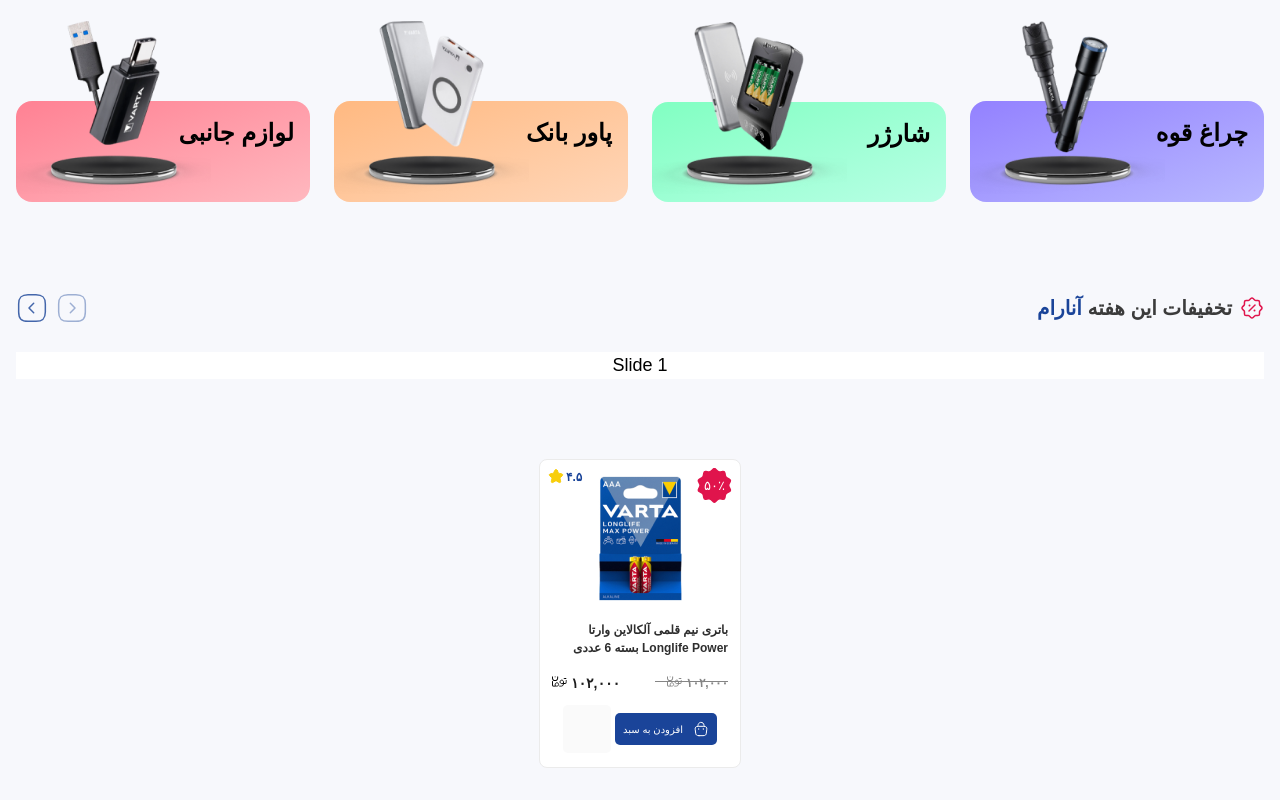
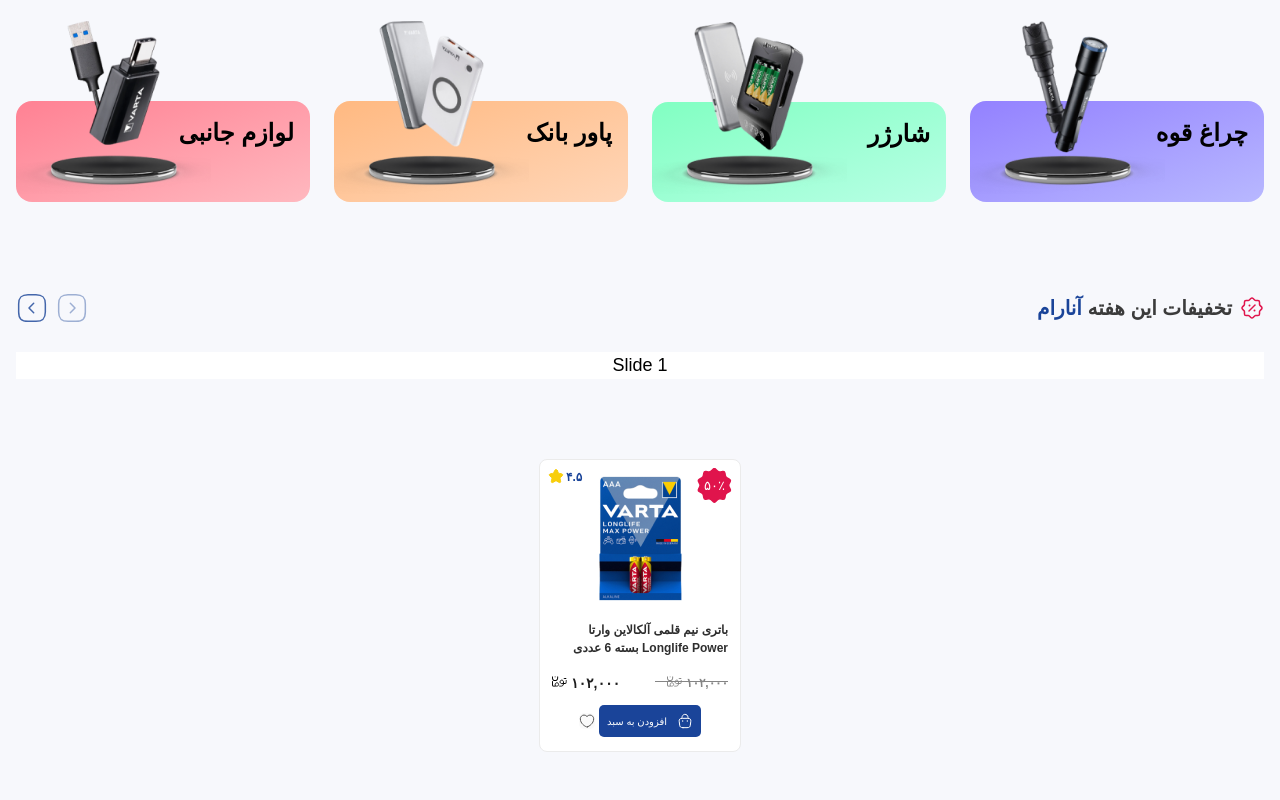
Before and after one commit to mahyarErshad/anaram-react, a React (Create React App) app: page / in a window 1280 px wide. Shown: the part 1001-1801 px from the top of the page. Built offline with nearby package versions, Linux system fonts and the light colour scheme; a web font is replaced by a local one.

Commit message:
ClassName can be passed via props

```diff
--- a/src/Components/ProductCards/ProductCardWithDiscount/ProductCardWithDiscount.jsx
+++ b/src/Components/ProductCards/ProductCardWithDiscount/ProductCardWithDiscount.jsx
@@ -26,7 +26,7 @@ function ProductCardWithDiscount() {
       </div>
       <div className="flex-center gap-1 w-full">
         <PrimaryButton addToCartButton text="افزودن به سبد" icon={<CartIcon className="w-4 h-4" stroke="white" />} />
-        <SmallButton />
+        <SmallButton icon={<HeartIcon />} />
       </div>
     </figure>
   );
--- a/src/Components/Utils/Buttons/SmallButton/SmallButton.jsx
+++ b/src/Components/Utils/Buttons/SmallButton/SmallButton.jsx
@@ -1,8 +1,8 @@
 import React from "react";
 
-function SmallButton({icon}) {
+function SmallButton({icon, className}) {
   return (
-    <button className="flex-center w-12 h-12 bg-NeutralN10 rounded-5px">
+    <button className={`${className} flex-center bg-NeutralN10 rounded-5px`}>
       {icon}
     </button>
   );
```
